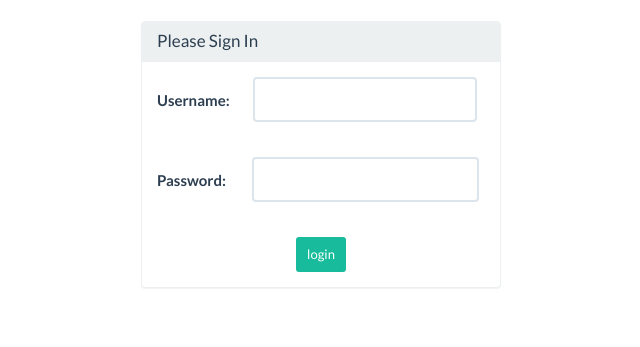
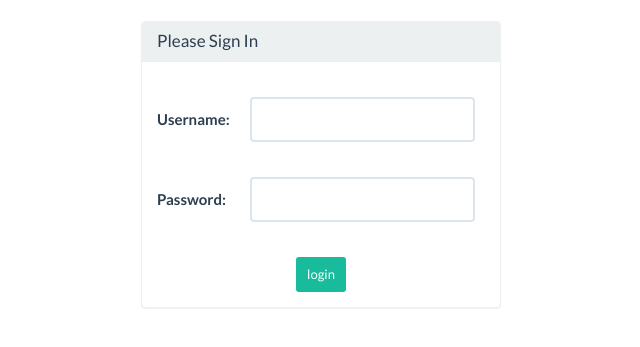
Before and after one commit to opensmc/housing-platform, a Django app: template housing_django/templates/login.html in a window 1280 px wide. Shown: the part 60-407 px from the top of the page, without its empty margins (319-959 px from the left). Run offline with Django 3.2, Linux system fonts and the light colour scheme; the template is opened without the code that fills it: values that come from a table or form of the project are taken from there, others are empty; some libraries are stand-ins or nearby versions.

Commit message:
fixed style of login form

```diff
--- a/housing_django/static/css/style.css
+++ b/housing_django/static/css/style.css
@@ -1,14 +1,14 @@
 /** Login styling */
-#login-form input#id_username {
-  margin-bottom: 30px;
-  margin-left: 20px
-}
+#login-form input#id_username,
 #login-form input#id_password {
   margin-bottom: 30px;
-  margin-left: 23px
+  margin-left: 20px;
+  display: inline-block;
+  width: 225px;
 }
 #login-form .label-text {
   display: inline-block;
+  width: 70px;
 }
 #login-form label:first-child {
   margin-top: 20px;
--- a/housing_django/templates/login.html
+++ b/housing_django/templates/login.html
@@ -21,19 +21,19 @@
         </div>
         <div class="panel-body">
           <form method="post" action="{% url 'login' %}" id="login-form">
-            {% csrf_token %}
             <label>
-              Username:
-              <span class="label-text">{{ form.username }}</span>
+              <span class="label-text">Username:</span>
+              {{ form.username }}
             </label>
             <label>
-              Password:
-              <span class="label-text">{{ form.password }}</span>
+              <span class="label-text">Password:</span>
+              {{ form.password }}
             </label>
             <center>
               <input class="btn btn-success btn-sm" type="submit" value="login" />
             </center>
             <input type="hidden" name="next" value="{{ next }}" />
+            {% csrf_token %}
           </form>
         </div>
       </div>
```
